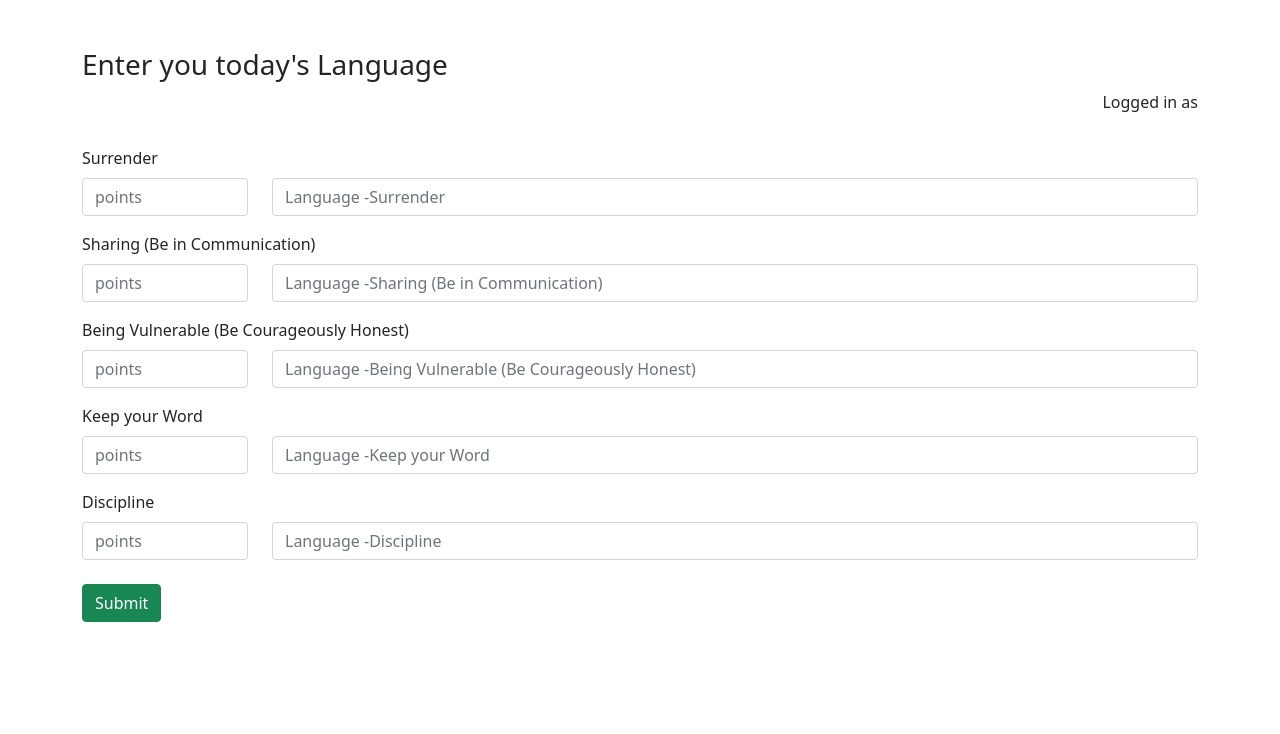
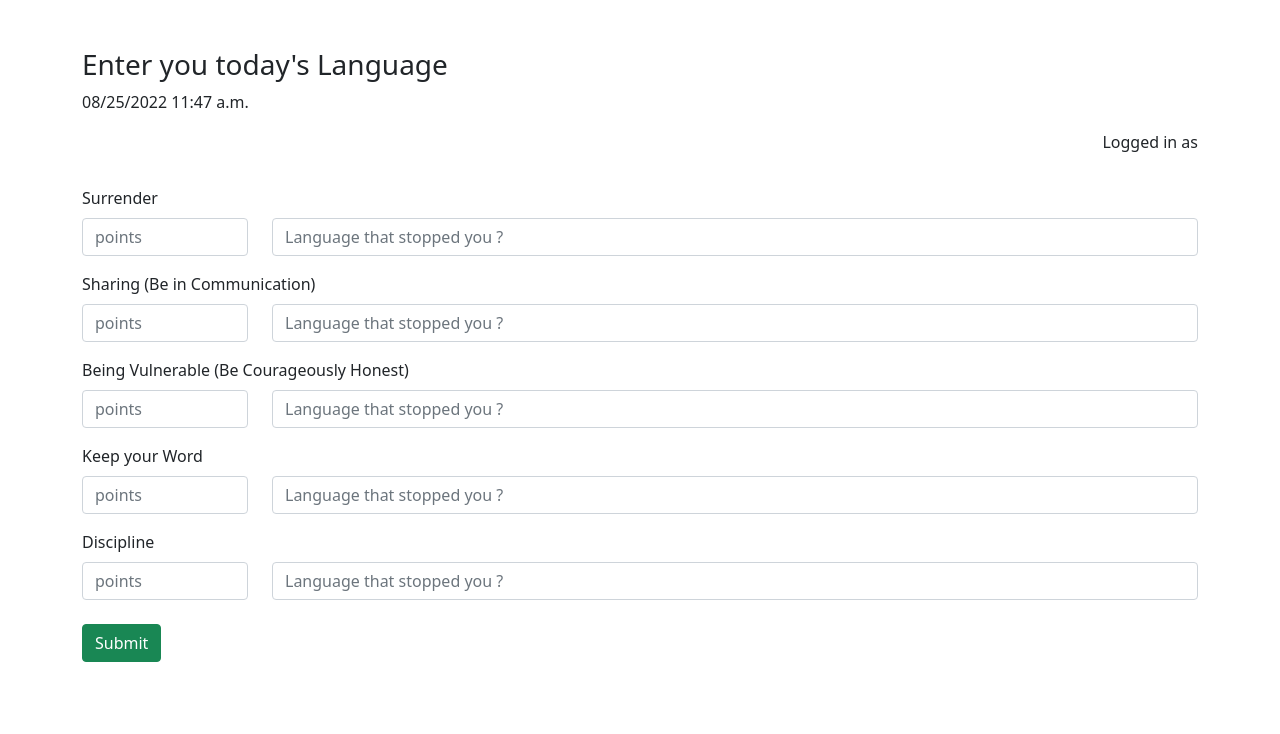
Before and after one commit to gagankrmahto/lwlfiegoal, a Django app: page /create-today/ in a window 1280 px wide. Shown: the part 70-804 px from the top of the page. Before the commit the page ends 692 px from the top, so only its background shows below. Run offline with Django 3.2, Linux system fonts and the light colour scheme; data comes from the database, SQL or seed files in the repository; some libraries are stand-ins or nearby versions.

Commit message:
finalizing the changes

```diff
--- a/templates/lwlife/custom-page.html
+++ b/templates/lwlife/custom-page.html
@@ -6,7 +6,7 @@
 </div>
 <div class="container my-5 py-10">
 
-    <h3>Enter you today's Language</h3>
+    <h3>Enter you today's Language</h3> <p>{% now "SHORT_DATETIME_FORMAT" %}</p>
     <p align="right">Logged in as {{user.get_full_name}}</p>
     <form action="" method='post' class=''>
         {% csrf_token %}
@@ -15,10 +15,10 @@
 
             <label for="formGroupExampleInput" class="form-label mt-3">{{q.ans}}{{q.ques}}</label>
             <div class="col-2">
-                <input type="number" class="form-control" name="{{q.id}}-points" placeholder="points" min="0" max="10">
+                <input type="number" class="form-control" name="{{q.id}}-points" placeholder="points" min="0" max="10" required>
             </div>
             <div class="col-10">
-                <input type="text" class="form-control" name="{{q.id}}-language" placeholder="Language -{{q.ques}}" aria-label="Language">
+                <input type="text" class="form-control" name="{{q.id}}-language" placeholder="Language that stopped you ?" aria-label="Language" required>
             </div>
         </div>
         {%endfor%}
```
Also changed, not shown: 1 other file.
